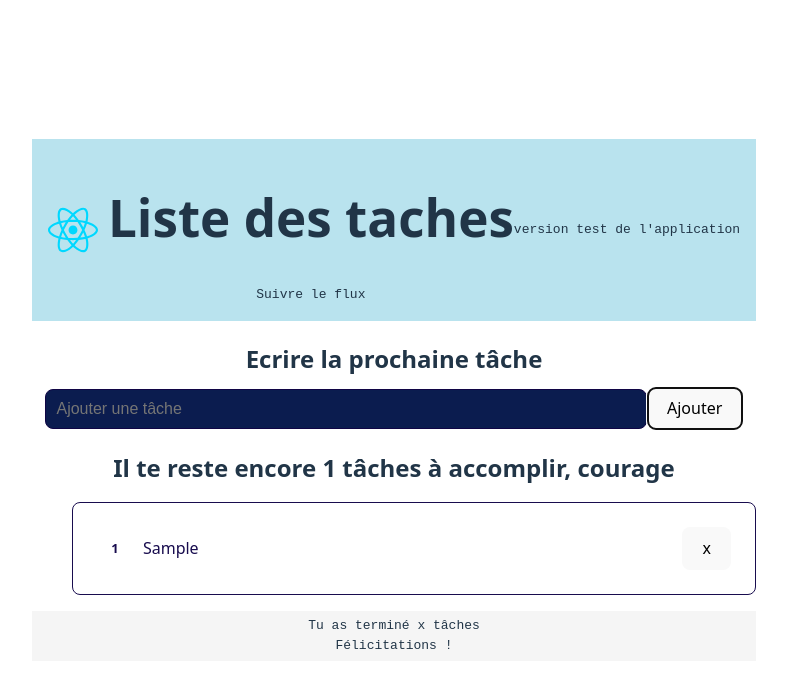
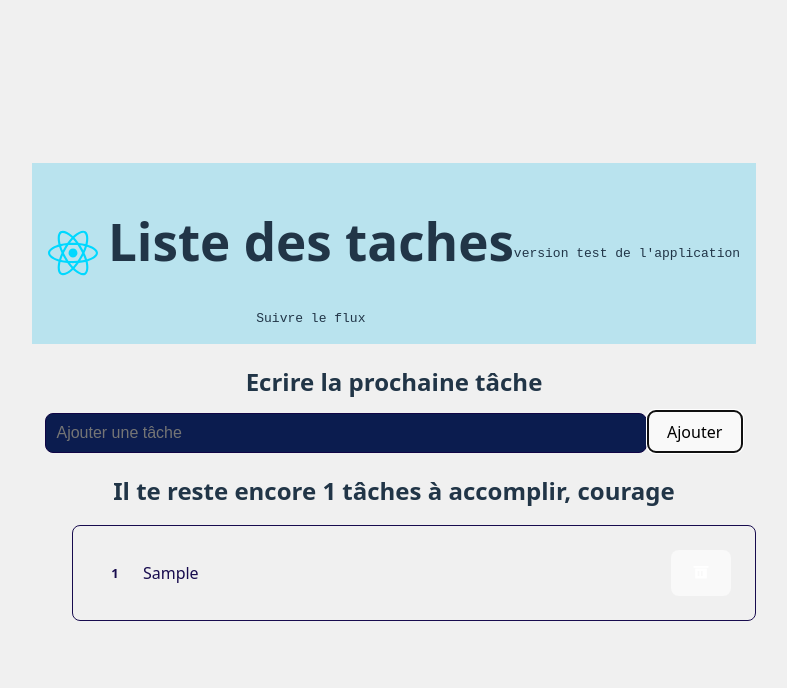
Before and after one commit to greta2025/todo2, a React (Vite) app in the folder todo2/: page / in a window 1280 px wide. Both pictures are taken after typing "Sample" into the empty fields and a click on the button "Ajouter". Shown: the top 688 px of the page, without its empty margins (246-1033 px from the left). Built offline with nearby package versions, Linux system fonts and the light colour scheme.

Commit message:
fonctionnalite

```diff
--- a/todo2/src/components/footer/footer.jsx
+++ b/todo2/src/components/footer/footer.jsx
@@ -1,11 +1,15 @@
 import styles from "./footer.module.css";
-export const Footer = () => {
-    return (
+export const Footer = ({completedTasks}) => {
+    if (completedTasks) {
+        return (
         <footer>
            <code className={styles.footer}>
-           Tu as terminé x tâches
+           Tu as terminé {completedTasks} tâche
+           {completedTasks > 1 ? "s" : ""} aujourd'hui,
            <br /> Félicitations !
             </code>
         </footer>
     );
 }
+return null;
+}
--- a/todo2/src/components/taskContainer.jsx
+++ b/todo2/src/components/taskContainer.jsx
@@ -10,7 +10,7 @@ export const TaskContainer = () => {
 
     const addTask = (title) => {
         const newTask = {
-            id: taskslist.length + 1,
+            id: taskslist.length ? taskslist[taskslist.length - 1].id + 1 : 1,
             title: title,
             completed: false
         };
@@ -48,7 +48,7 @@ export const TaskContainer = () => {
         deleteTask={deleteTask}
         incompleteTasks={incompleteTasks}
         />
-        <Footer />
+        <Footer completedTasks={completedTasks} />
         </main>
     )
 }
--- a/todo2/src/components/taskItem/taskItem.jsx
+++ b/todo2/src/components/taskItem/taskItem.jsx
@@ -4,23 +4,37 @@ import styles from "./taskItem.module.css";
 export const TaskItem = ({ task, editTask, deleteTask }) => {
     return (
         <li
-        className={`${styles.container} ${
-            task?.completed ? styles.sucess : styles.default
-        }`}
+            className={`${styles.container} ${task?.completed ? styles.sucess : styles.default
+                }`}
             onClick={() => editTask(task.id, !task.completed)}
-            >
+        >
             <div className={styles.item}>
                 <div className={`${styles.id} ${task?.completed ? styles.idSucess : styles.idDefault}`}>
-                {task.id}
+                    {task.id}
                 </div>
                 <div className={task?.completed ? styles.contentSucess : styles.contentDefault
 
                 }>
-                {task.title}
+                    {task.title}
                 </div>
             </div>
-            <button className="button-primary">
-                x
+            <button
+                className="button-primary"
+                onClick={(e) => {
+                    e.stopPropagation();
+                    deleteTask(task.id);
+                }}
+            >
+                <svg
+                    xmlns="http://www.w3.org/2000/svg"
+                    viewBox="0 0 24 24"
+                    fill="white"
+                    style={{ width: "20px", height: "20px" }}
+                >
+                    <path d="M3 6h18v2H3V6zm2 3h14v12H5V9zM8 12v6h2v-6H8zm4 0v6h2v-6h-2z" />
+
+
+                </svg>
             </button>
         </li>
     )
--- a/todo2/src/components/taskList/taskList.jsx
+++ b/todo2/src/components/taskList/taskList.jsx
@@ -19,14 +19,41 @@
             />
         ));
 
-        return (
+        if (tasklist && tasklist.length > 0) {
+            return(
             <div className="box">
-                <h2 className={styles.title}>Il te reste encore {incompleteTasks} tâches à accomplir, courage</h2>
+
+                <h2 className={styles.title}>
+                    { incompleteTasks > 0 && (
+                    <>Il te reste encore <span className="important">{incompleteTasks}</span> tâches à accomplir, courage</>
+
+                )}
+
+                {incompleteTasks === 0 && (
+                    <>Tu es trop fort, t'as fini toutes tes tâches, tu peux aller te reposer</>
+                )}
+                </h2>
+
                 {taskslist && tasklist.length > 0 && (
                 <ul className={styles.container}>
                 {tasklist}
                 </ul>
                 )}
             </div>
+            )
+        }
+
+        return (
+            <div className="box">
+                { incompleteTasks > 0 && (
+                    <h2 className={styles.title}>
+                    Il te reste encore {incompleteTasks} tâches à accomplir, courage
+                </h2>
+                )
+                }
+                <h2 className={styles.emptyState}>
+                    Youpi, tu n'as plus de tâches à accomplir, tu peux aller te reposer
+                </h2>
+            </div>
         )
     }
--- a/todo2/src/index.css
+++ b/todo2/src/index.css
@@ -81,3 +81,10 @@ button:focus-visible {
 .color-grey{
   color:grey;
 }
+
+html, body {
+    height: 100%;       /* Assure que body prend toute la hauteur */
+    margin: 0;          /* Supprime les marges par défaut */
+    padding: 0;         /* Supprime le padding par défaut */
+    background-color: #f0f0f0;  /* Couleur de fond */
+}
```
